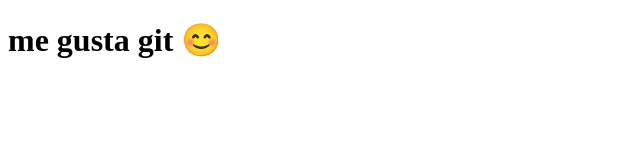
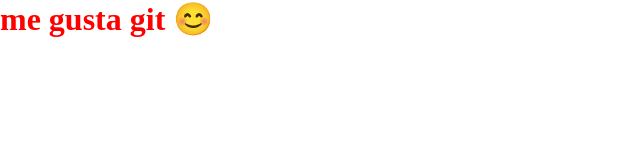
Before and after one commit to montydavid/mypage, a plain HTML site: page index.html in a window 1280 px wide. Shown: the whole page, without its empty margins (0-640 px from the left). Drawn offline with Linux system fonts and the light colour scheme.

Commit message:
add styles

```diff
--- /dev/null
+++ b/css.css
@@ -0,0 +1,7 @@
+*{
+    padding: 0;
+    margin: 0;
+}
+h1 {
+    color: red;
+}
--- a/index.html
+++ b/index.html
@@ -3,6 +3,7 @@
 <head>
     <meta charset="UTF-8">
     <meta name="viewport" content="width=device-width, initial-scale=1.0">
+    <link rel="stylesheet" href="./css.css">
     <title>Mi super pagina</title>
     <h1>me gusta git 😊</h1>
 </head>
```
